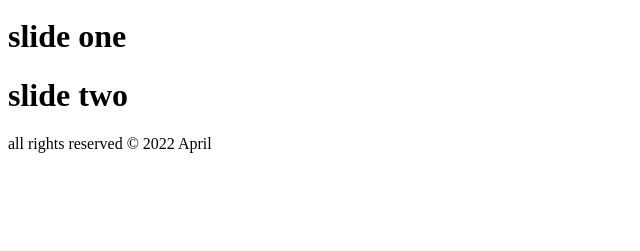
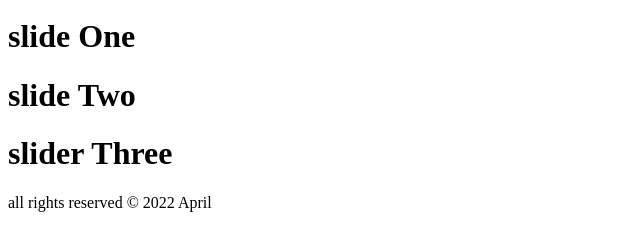
Before and after one commit to imsadeqowski/git-project-one, a website: page index.html in a window 1280 px wide. Shown: the part 47-298 px from the top of the page, without its empty margins (0-640 px from the left). Drawn offline with Linux system fonts and the light colour scheme.

Commit message:
Slider Three added

```diff
--- a/index.html
+++ b/index.html
@@ -13,8 +13,9 @@
       <img src="../ECommerce//e-comerce/src/assets/logo.png" alt="logo" />
     </div>
     <div class="slider">
-      <h1>slide one</h1>
-      <h1>slide two</h1>
+      <h1>slide One</h1>
+      <h1>slide Two</h1>
+      <h1>slider Three</h1>
     </div>
 
     <footer>all rights reserved &copy; 2022 April</footer>
```
